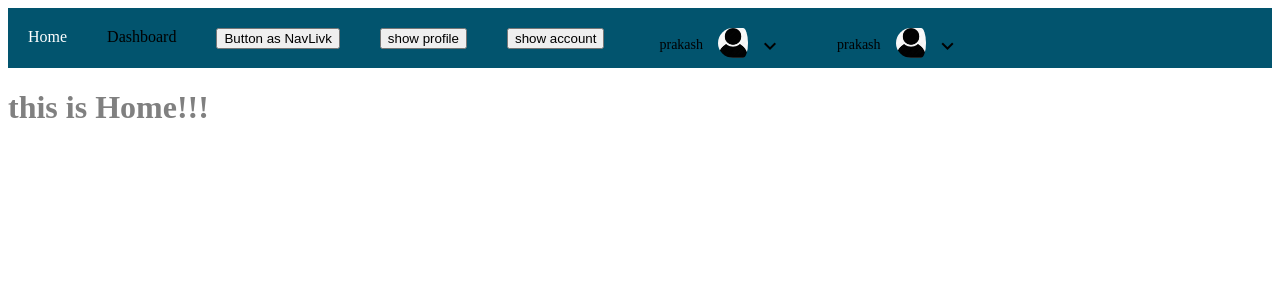
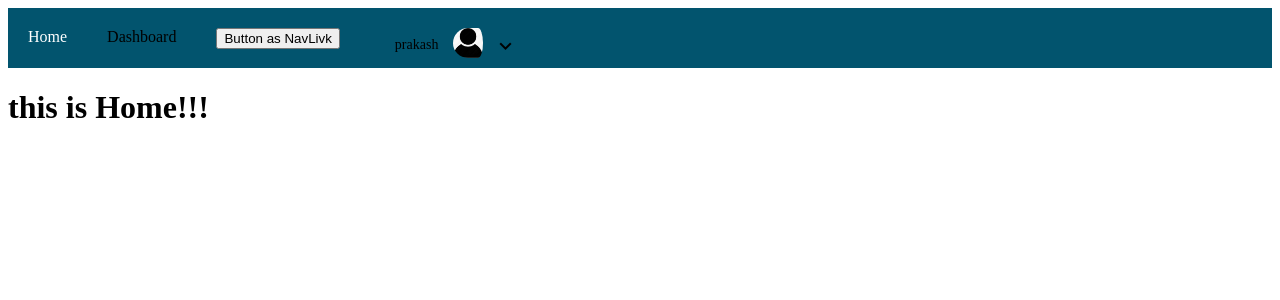
Before and after one commit to Pkandel/react-redux-boilerplate, a React app: page / in a window 1280 px wide. Shown: the top 300 px of the page. Built offline with nearby package versions, Linux system fonts and the light colour scheme.

Commit message:
copying images from public folder to dist and fixed material-ui loading on dist

```diff
--- a/package.json
+++ b/package.json
@@ -61,6 +61,7 @@
     "babel-register": "^6.24.1",
     "cheerio": "^1.0.0-rc.2",
     "colors": "^1.1.2",
+    "copy-webpack-plugin": "^4.0.1",
     "css-loader": "^0.28.4",
     "eslint": "^4.1.1",
     "eslint-import-resolver-webpack": "^0.8.3",
--- a/src/Root.jsx
+++ b/src/Root.jsx
@@ -1,7 +1,7 @@
  "use strict";
 import React, { Component } from 'react';
 import  { App }  from './containers';
-import './root.scss';
+
 import { BrowserRouter } from 'react-router-dom';
 class Root extends Component {
     render() {
--- a/src/components/nav/Nav.jsx
+++ b/src/components/nav/Nav.jsx
@@ -1,7 +1,7 @@
 'use strict';
-import React, { Component } from 'react';
-import { NavLink, Route } from 'react-router-dom';
-import { Dropdown } from '../';
+import React, {Component} from 'react';
+import {NavLink, Route} from 'react-router-dom';
+import {Dropdown} from '../';
 import './nav.scss';
 
 class Nav extends Component {
@@ -12,21 +12,8 @@ class Nav extends Component {
             name: "prakash",
             image: "./images/user.png"
         };
-
-        const dropdownListItem = [
-            {
-                name: "account",
-                onClick: this._account,
-                icon: "settings"
-            },
-            {
-                name: "profile",
-                onClick: this._logout,
-                icon: "exit_to_app"
-            }
-        ];
-        const className="default";
-        const ButtonToNavigate = ({ title, history }) => (
+        const className = "default";
+        const ButtonToNavigate = ({title, history}) => (
             <button
                 type="button"
                 onClick={() => history.push('/my-new-location')}
@@ -34,7 +21,7 @@ class Nav extends Component {
                 {title}
             </button>
         );
-        const Profile = ({ title, history }) => (
+        const Profile = ({title, history}) => (
             <button
                 type="button"
                 onClick={() => history.push('/profile')}
@@ -42,7 +29,7 @@ class Nav extends Component {
                 {title}
             </button>
         );
-        const Account = ({ title, history }) => (
+        const Account = ({title, history}) => (
             <button
                 type="button"
                 onClick={() => history.push('/account')}
@@ -50,7 +37,7 @@ class Nav extends Component {
                 {title}
             </button>
         );
-        const DropdownComponent = ({ history }) => (
+        const DropdownComponent = ({history}) => (
             <Dropdown
                 type="button"
                 user={user}
@@ -59,23 +46,20 @@ class Nav extends Component {
                     onClick: () => history.push('/account'),
                     icon: "settings"
                 },
-                {
-                    name: "profile",
-                    onClick: () => history.push('/profile'),
-                    icon: "exit_to_app"
-                }]}
+                    {
+                        name: "profile",
+                        onClick: () => history.push('/profile'),
+                        icon: "exit_to_app"
+                    }]}
             />
 
         );
-        return(
+        return (
             <div className="navbar">
-                <li> <NavLink exact to="/" activeClassName="active">Home </NavLink></li>
+                <li><NavLink exact to="/" activeClassName="active">Home </NavLink></li>
                 <li><NavLink exact to="/dashboard" activeClassName="active">Dashboard </NavLink></li>
-                <li><Route path="/" render={(props) => <ButtonToNavigate {...props} title="Button as NavLivk"/>} /></li>
-                <li><Route path="/" render={(props) => <Profile {...props} title="show profile"/>} /></li>
-                <li><Route path="/" render={(props) => <Account {...props} title="show account"/>} /></li>
+                <li><Route path="/" render={(props) => <ButtonToNavigate {...props} title="Button as NavLivk"/>}/></li>
                 <li><Route path="/" render={(props) => <DropdownComponent {...props}  />}/></li>
-                <li><Dropdown user={user} dropdownListItem={dropdownListItem} className={className} /></li>
             </div>
         );
     }
--- a/src/containers/app/app.css
+++ b/src/containers/app/app.css
@@ -1,3 +1,4 @@
+@import url(https://fonts.googleapis.com/icon?family=Material+Icons);
 .app .head {
   height: 60px;
   background-color: #02546e; }
--- a/src/containers/app/app.scss
+++ b/src/containers/app/app.scss
@@ -1,3 +1,4 @@
+@import url(https://fonts.googleapis.com/icon?family=Material+Icons);
 .app {
   .head {
     height:60px;
--- a/src/root.css
+++ /dev/null
@@ -1,2 +0,0 @@
-h1 {
-  color: gray; }
--- a/src/root.scss
+++ /dev/null
@@ -1,3 +0,0 @@
-h1 {
-    color: gray;
-}
--- a/tools/prodServer.js
+++ b/tools/prodServer.js
@@ -8,7 +8,7 @@ import path from 'path';
 require('dotenv').config();
 
 const app = express();
- app.use(compression());
+app.use(compression());
 app.use(express.static(path.resolve(__dirname,'../dist')));
 
 portfinder.basePort = 3000 || process.env.PORT;
--- a/webpack.config.prod.js
+++ b/webpack.config.prod.js
@@ -1,6 +1,7 @@
 const path = require('path');
 const webpack = require('webpack');
 const ExtractTextPlugin = require('extract-text-webpack-plugin');
+const CopyWebpackPlugin = require('copy-webpack-plugin');
 const GLOBALS = {
     'process.env.NODE_ENV' : JSON.stringify('production')
 };
@@ -51,7 +52,10 @@ module.exports = {
         new webpack.optimize.OccurrenceOrderPlugin(),
         new webpack.DefinePlugin(GLOBALS),
         new ExtractTextPlugin("styles.css"),
-        new webpack.optimize.UglifyJsPlugin()
+        new webpack.optimize.UglifyJsPlugin(),
+        new CopyWebpackPlugin([
+            {from:'public/images', to: 'images'}
+        ])
     ],
     //options for resolving module requests
     resolve: {
```
